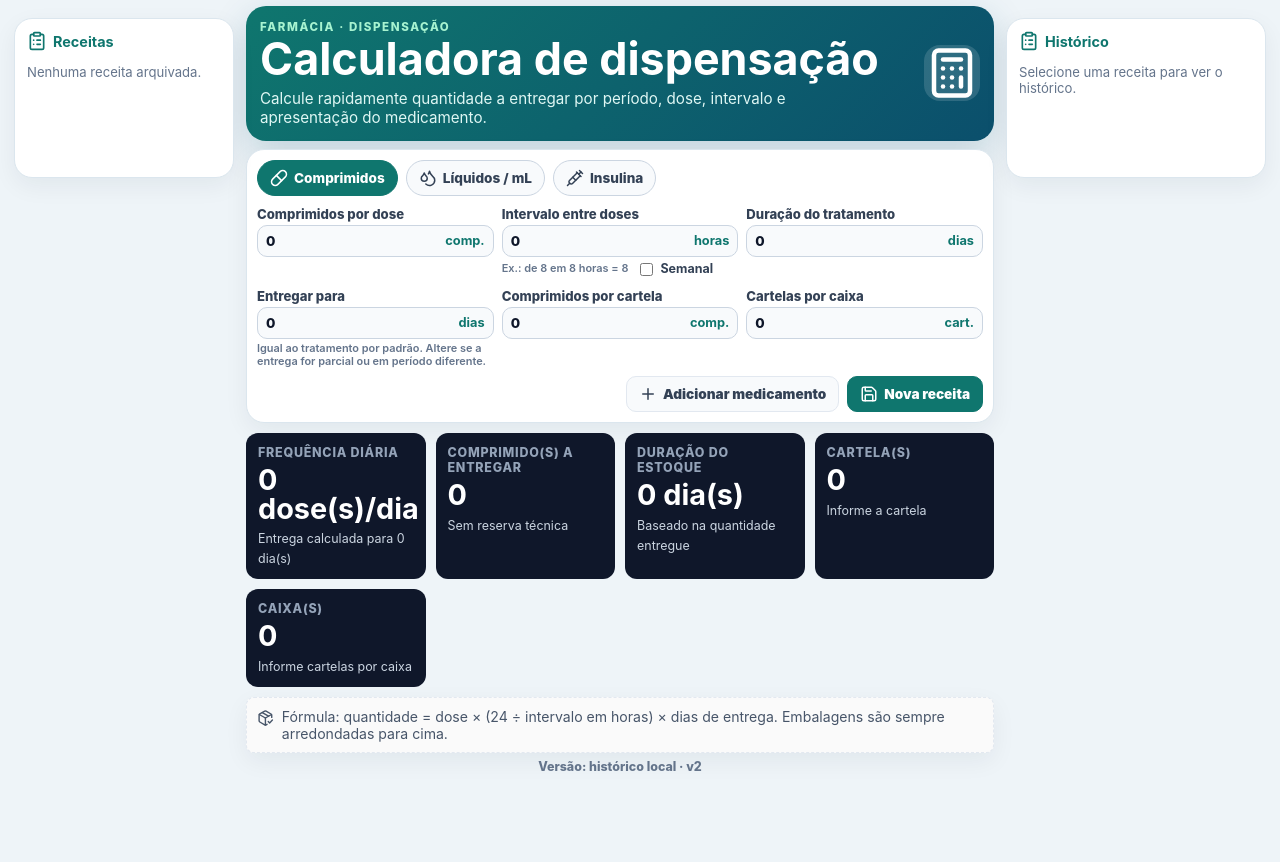
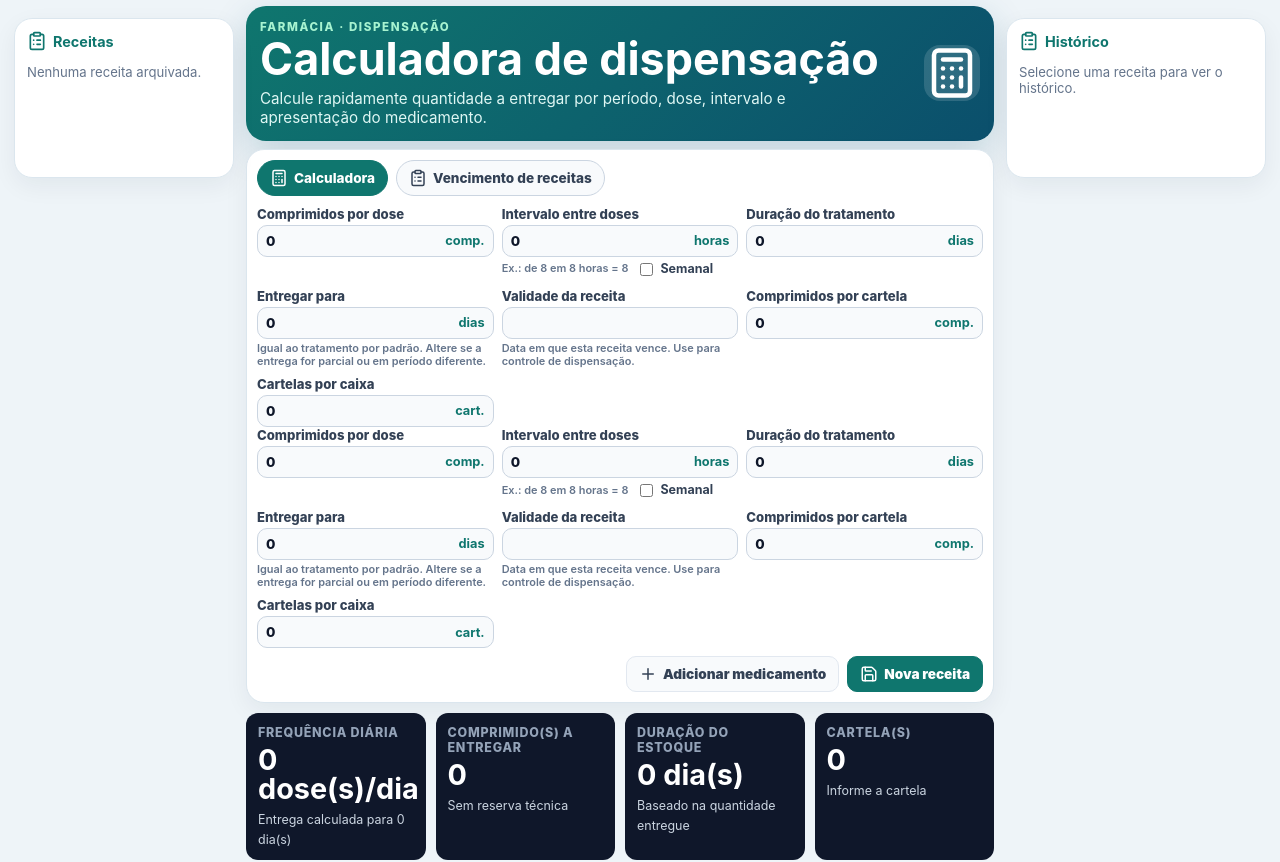
Before and after one commit to Loopstop/RemedCalc, a React (Vite) app: page / in a window 1280 px wide. Shown: the top 862 px of the page. Before the commit the page ends 800 px from the top, so only its background shows below. Built offline with nearby package versions, Linux system fonts and the light colour scheme.

Commit message:
feat: add expiration validation tab and set insulin default to 30 days
Co-authored-by: kiloconnect[bot] <240665456+kiloconnect[bot]@users.noreply.github.com>

```diff
--- a/src/main.jsx
+++ b/src/main.jsx
@@ -20,8 +20,9 @@ const initialForm = {
   insulinNight: '0',
   insulinLunch: '0',
   insulinDinner: '0',
-  insulinDays: '0',
+  insulinDays: '30',
   weekly: '0',
+  expiresAt: '',
 };
 
 const roundUp = (value) => Math.ceil((Number(value) || 0) * 1000) / 1000;
@@ -82,6 +83,7 @@ function App() {
     }
   });
   const [selectedRecipeId, setSelectedRecipeId] = useState(null);
+  const [view, setView] = useState('calculator');
 
   useEffect(() => {
     localStorage.setItem(STORAGE_KEY, JSON.stringify(recipes));
@@ -230,6 +232,7 @@ function App() {
       id: crypto.randomUUID(),
       name: nextName('Receita', recipes.length),
       createdAt: new Date().toLocaleString('pt-BR'),
+      expiresAt: form.expiresAt || new Date(Date.now() + 30 * 24 * 60 * 60 * 1000).toISOString().slice(0, 10),
       medicines,
     };
 
@@ -276,16 +279,69 @@ function App() {
 
         <section className="panel">
           <div className="tabs" role="tablist" aria-label="Tipo de medicamento">
-            <button className={!isMl && !isInsulin ? 'active' : ''} onClick={() => setValue('mode')('comprimidos')}>
-              <Pill size={18} /> Comprimidos
+            <button className={!isMl && !isInsulin && view === 'calculator' ? 'active' : ''} onClick={() => setView('calculator')}>
+              <Calculator size={18} /> Calculadora
             </button>
-            <button className={isMl ? 'active' : ''} onClick={() => setValue('mode')('ml')}>
-              <Droplets size={18} /> Líquidos / mL
-            </button>
-            <button className={isInsulin ? 'active' : ''} onClick={() => setValue('mode')('insulina')}>
-              <Syringe size={18} /> Insulina
+            <button className={view === 'expiration' ? 'active' : ''} onClick={() => setView('expiration')}>
+              <ClipboardList size={18} /> Vencimento de receitas
             </button>
           </div>
+
+          {view === 'calculator' && (
+            <div className="grid">
+              {isInsulin ? (
+                <>
+                  <div className="field">
+                    <span>Apresentação</span>
+                    <div className="radio">
+                      <label><input type="radio" name="insulinMode" value="tubete" checked={form.insulinMode === 'tubete'} onChange={() => setValue('insulinMode')('tubete')} /> Tubete</label>
+                      <label><input type="radio" name="insulinMode" value="frasco" checked={form.insulinMode === 'frasco'} onChange={() => setValue('insulinMode')('frasco')} /> Frasco</label>
+                    </div>
+                  </div>
+                  <Field label="Manhã" value={form.insulinMorning} onChange={setValue('insulinMorning')} suffix="UI" min="0" step="any" />
+                  <Field label="Almoço" value={form.insulinLunch} onChange={setValue('insulinLunch')} suffix="UI" min="0" step="any" />
+                  <Field label="Tarde" value={form.insulinAfternoon} onChange={setValue('insulinAfternoon')} suffix="UI" min="0" step="any" />
+                  <Field label="Jantar" value={form.insulinDinner} onChange={setValue('insulinDinner')} suffix="UI" min="0" step="any" />
+                  <Field label="Noite" value={form.insulinNight} onChange={setValue('insulinNight')} suffix="UI" min="0" step="any" />
+                  <Field label="Dias de tratamento" value={form.insulinDays} onChange={setValue('insulinDays')} suffix="dias" />
+                </>
+              ) : (
+                <>
+                  <Field label={isMl ? 'Volume por dose' : 'Comprimidos por dose'} value={form.dose} onChange={setValue('dose')} suffix={isMl ? 'mL' : 'comp.'} />
+                  <Field
+                    label="Intervalo entre doses"
+                    value={form.intervalHours}
+                    onChange={setValue('intervalHours')}
+                    suffix="horas"
+                    help={
+                      <span className="helpInline">
+                        <span>Ex.: de 8 em 8 horas = 8</span>
+                        {!isMl && (
+                          <label className="inlineCheckbox">
+                            <input type="checkbox" checked={form.weekly === '1'} onChange={(e) => setValue('weekly')(e.target.checked ? '1' : '0')} />
+                            <strong>Semanal</strong>
+                          </label>
+                        )}
+                      </span>
+                    }
+                    disabled={form.weekly === '1'}
+                  />
+                  <Field label="Duração do tratamento" value={form.treatmentDays} onChange={setValue('treatmentDays')} suffix="dias" />
+                  <Field label="Entregar para" value={form.deliveryDays} onChange={setValue('deliveryDays')} suffix="dias" help="Igual ao tratamento por padrão. Altere se a entrega for parcial ou em período diferente." />
+                  {!isInsulin && <Field label="Validade da receita" value={form.expiresAt} onChange={setValue('expiresAt')} suffix="" help="Data em que esta receita vence. Use para controle de dispensação." />}
+
+                  {isMl ? (
+                    <Field label="Volume por frasco" value={form.mlPerBottle} onChange={setValue('mlPerBottle')} suffix="mL" />
+                  ) : (
+                    <>
+                      <Field label="Comprimidos por cartela" value={form.unitsPerBlister} onChange={setValue('unitsPerBlister')} suffix="comp." />
+                      <Field label="Cartelas por caixa" value={form.blistersPerBox} onChange={setValue('blistersPerBox')} suffix="cart." />
+                    </>
+                  )}
+                </>
+              )}
+            </div>
+          )}
 
           <div className="grid">
             {isInsulin ? (
@@ -327,6 +383,7 @@ function App() {
                 />
                 <Field label="Duração do tratamento" value={form.treatmentDays} onChange={setValue('treatmentDays')} suffix="dias" />
                 <Field label="Entregar para" value={form.deliveryDays} onChange={setValue('deliveryDays')} suffix="dias" help="Igual ao tratamento por padrão. Altere se a entrega for parcial ou em período diferente." />
+                {!isInsulin && <Field label="Validade da receita" value={form.expiresAt} onChange={setValue('expiresAt')} suffix="" help="Data em que esta receita vence. Use para controle de dispensação." />}
 
                 {isMl ? (
                   <Field label="Volume por frasco" value={form.mlPerBottle} onChange={setValue('mlPerBottle')} suffix="mL" />
@@ -366,6 +423,7 @@ function App() {
 
         {result.warning && <p className="warning">Atenção: {result.warning}</p>}
 
+        {view === 'calculator' && (
           <section className="formula">
             <PackageCheck size={20} />
             <p>
@@ -374,6 +432,36 @@ function App() {
                 : 'Fórmula: quantidade = dose × (24 ÷ intervalo em horas) × dias de entrega. Embalagens são sempre arredondadas para cima.'}
             </p>
           </section>
+        )}
+
+        {view === 'expiration' && (
+          <section className="panel" aria-label="Validação de vencimento de receitas">
+            <div className="panelTitle">
+              <ClipboardList size={20} />
+              <strong>Vencimento de receitas</strong>
+            </div>
+            {recipes.length === 0 && <p className="emptyText">Nenhuma receita arquivada.</p>}
+            <div className="recipeList">
+              {recipes.map((recipe) => {
+                const today = new Date();
+                const expires = new Date(recipe.expiresAt || '');
+                const diffMs = expires - new Date(today.toISOString().slice(0, 10));
+                const diffDays = Math.ceil(diffMs / (1000 * 60 * 60 * 24));
+                const status = isNaN(diffDays) || diffDays < 0 ? 'Vencida' : diffDays <= 7 ? 'Vence em breve' : 'Válida';
+                const statusColor = status === 'Vencida' ? '#b91c1c' : status === 'Vence em breve' ? '#b45309' : '#15803d';
+                return (
+                  <article key={recipe.id} className="medicineItem">
+                    <h3>{recipe.name}</h3>
+                    <p>Criada em: {recipe.createdAt}</p>
+                    <p>Vencimento: {recipe.expiresAt ? new Date(recipe.expiresAt).toLocaleDateString('pt-BR') : 'Não informado'}</p>
+                    <p style={{ color: statusColor, fontWeight: 800 }}>{status}{diffDays >= 0 ? ` (${diffDays} dia(s))` : ''}</p>
+                    <small>{recipe.medicines.length} remédio(s)</small>
+                  </article>
+                );
+              })}
+            </div>
+          </section>
+        )}
 
         <p className="buildBadge">Versão: histórico local · v2</p>
       </section>
```
Lines whose indentation alone changed are shown as unchanged.
